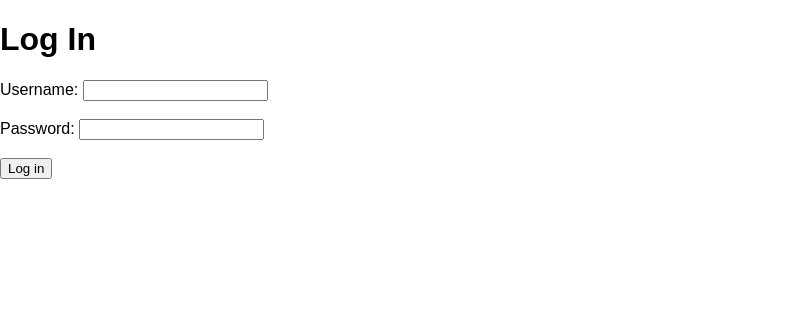
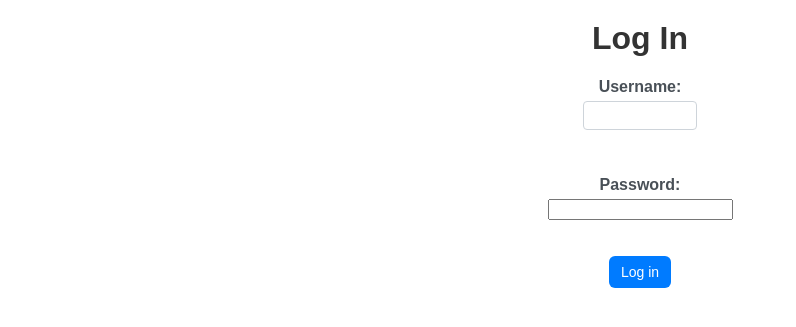
Before and after one commit to saglin/D0018E, a Flask app: page / in a window 1280 px wide. Shown: the top 327 px of the page, without its empty margins (0-796 px from the left). Run offline with Flask 3, Linux system fonts and the light colour scheme; some libraries are stand-ins or nearby versions.

Commit message:
Update styles.css

```diff
--- a/static/styles.css
+++ b/static/styles.css
@@ -35,6 +35,12 @@ header {
     margin-left: auto;
 }
 
+h1 {
+    text-align: center;
+    margin-top: 20px;
+    color: #333;
+}
+
 table {
     width: 80%;
     margin: 20px auto;
@@ -44,3 +50,56 @@ table {
     border-radius: 8px;
     overflow: hidden;
 }
+
+th, td {
+    padding: 12px 16px;
+    text-align: center;
+}
+
+th {
+    background-color: #495057;
+    color: white;
+}
+
+tr:nth-child(even) {
+    background-color: #f2f2f2;
+}
+
+tr:hover {
+    background-color: #e9ecef;
+}
+
+form {
+    display: flex;
+    flex-direction: column;
+    align-items: center;
+}
+
+label {
+    font-weight: bold;
+    margin-bottom: 5px;
+    color: #495057;
+}
+
+input[type="text"] {
+    width: 100px;
+    padding: 6px;
+    border: 1px solid #ced4da;
+    border-radius: 4px;
+    margin-bottom: 10px;
+}
+
+button {
+    background-color: #007bff;
+    color: white;
+    padding: 8px 12px;
+    border: none;
+    border-radius: 6px;
+    cursor: pointer;
+    font-size: 14px;
+    transition: background-color 0.2s ease;
+}
+
+button:hover {
+    background-color: #0056b3;
+}
```
